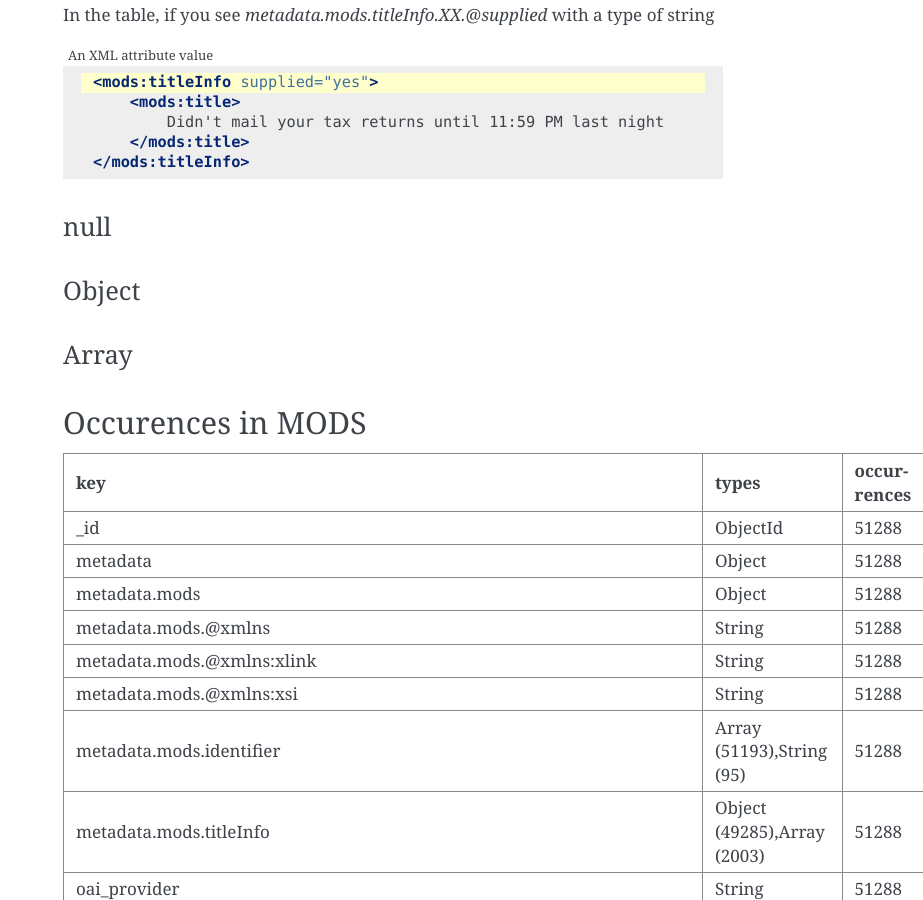
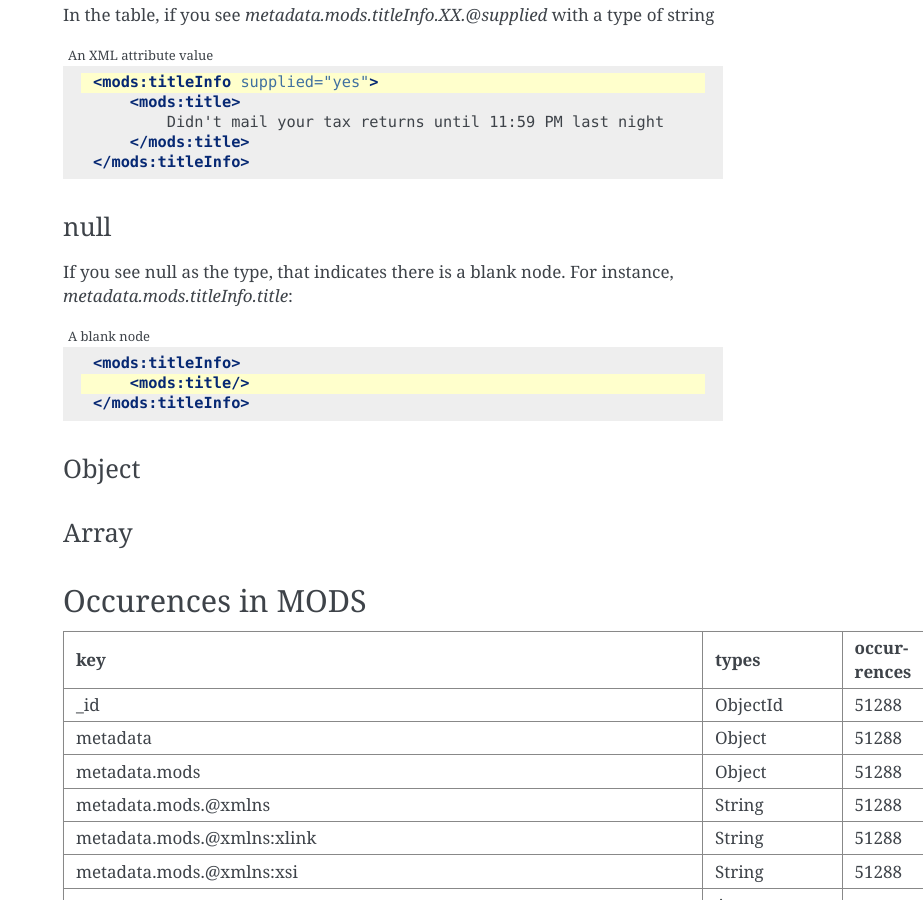
Before and after one commit to UTKcataloging/mods_to_rdf, a Sphinx documentation site: the page built from docs/source/contents/2_overview_of_our_use_of_mods.rst, in a window 1280 px wide and 900 px high, scrolled down 902 px. Shown: the whole window, without its empty margins (357-1280 px from the left). Built offline with Sphinx 7.4.7, drawn with Linux system fonts in a browser that asks for light colours; formulas are drawn with MathJax 3.

Commit message:
Explain null types.

```diff
--- a/docs/source/contents/2_overview_of_our_use_of_mods.rst
+++ b/docs/source/contents/2_overview_of_our_use_of_mods.rst
@@ -52,6 +52,17 @@ In the table, if you see `metadata.mods.titleInfo.XX.@supplied` with a type of s
 ====
 null
 ====
+
+If you see null as the type, that indicates there is a blank node.  For instance, `metadata.mods.titleInfo.title`:
+
+.. code-block:: xml
+    :caption: A blank node
+    :name: A blank node
+    :emphasize-lines: 2
+
+    <mods:titleInfo>
+        <mods:title/>
+    </mods:titleInfo>
 
 ======
 Object
```
